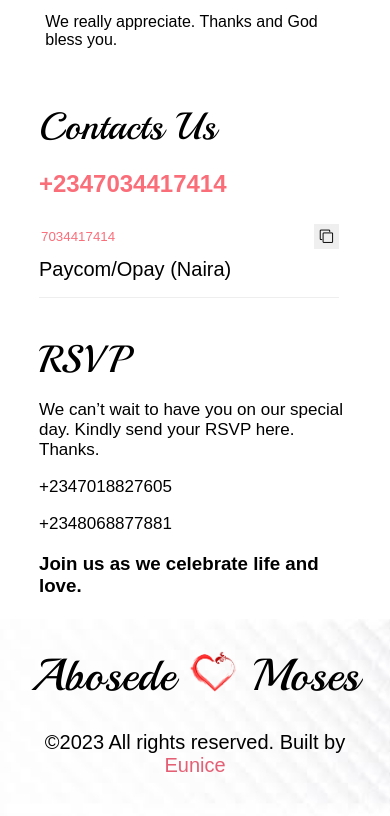
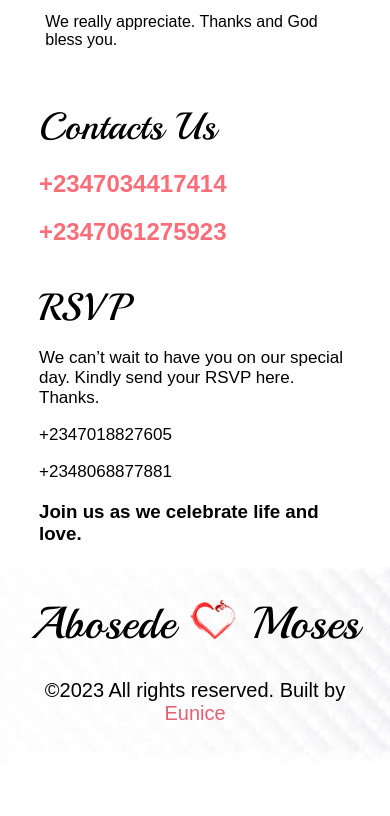
Before and after one commit to samuelogboye/wedding-website, a plain HTML site: page index.html in a window 390 px wide. Shown: the part 5244-6060 px from the top of the page. After the commit the page ends 6008 px from the top, so only its background shows below. Drawn offline with Linux system fonts and the light colour scheme; a web font is replaced by a local one.

Commit message:
Brides Phone number added, duplicate account number removed

```diff
--- a/index.html
+++ b/index.html
@@ -152,11 +152,7 @@
         <div class="contact">
             <p class="chead">Contacts Us</p>
             <h1 class="num">+2347034417414</h1>
-            <div class="acc1 usd">
-                <div class="code">
-                    <input type="text" value="7034417414" readonly> <button class="copy"><i class="fa fa-clone"></i></button>
-                </div>
-                Paycom/Opay (Naira) </div>
+            <h1 class="num">+2347061275923</h1>
             <div class="rsvp">
                 <h3 class="chead">RSVP</h3>
                 <p>We can’t wait to have you on our special day.  Kindly send your RSVP here. <br> Thanks.</p>
```
